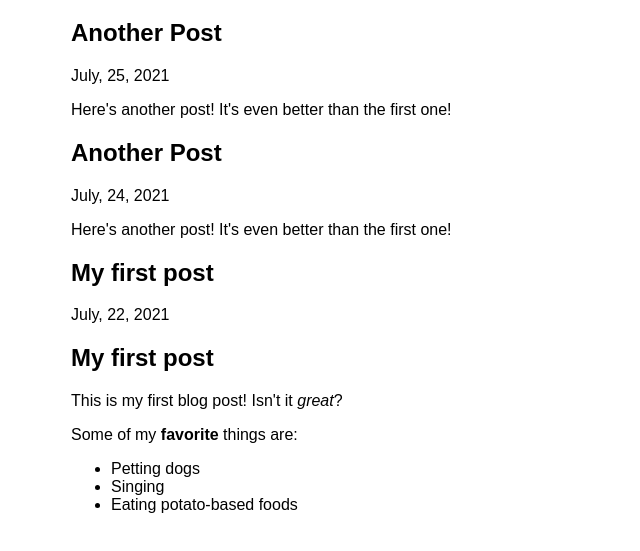
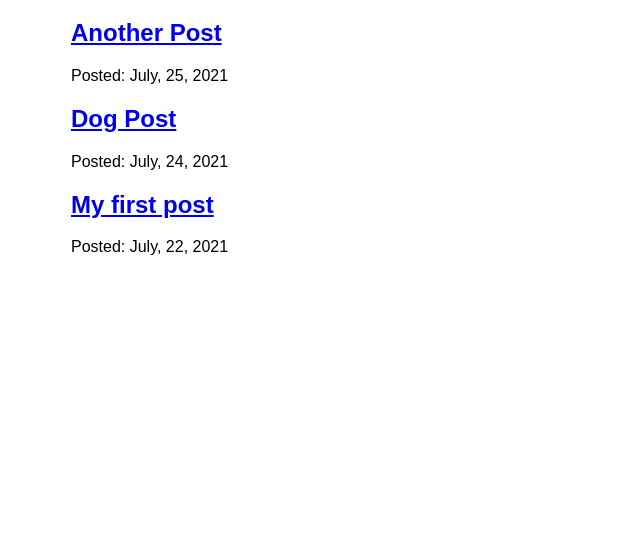
Before and after one commit to diegocosta-dev/my-fisrt-gatsby-site, a Gatsby site: page /blog in a window 1280 px wide. Shown: the part 155-706 px from the top of the page, without its empty margins (319-959 px from the left). Built offline with nearby package versions, Linux system fonts and the light colour scheme; Gatsby itself is replaced by a stand-in of ours.

Commit message:
Finished Gatsby Tutorial Part 6

```diff
--- a/blog/dog-post.mdx
+++ b/blog/dog-post.mdx
@@ -1,5 +1,5 @@
 ---
-title: "Another Post"
+title: "Dog Post"
 date: "2021-07-24"
 ---
 Here's another post! It's even better than the first one!
--- a/blog/my-first-post.mdx
+++ b/blog/my-first-post.mdx
@@ -3,7 +3,7 @@
 date: "2021-07-22"
 ---
 
-# My first post
+## My first post
 
 This is my first blog post! Isn't it *great*?
 
--- a/src/pages/blog.jsx
+++ /dev/null
@@ -1,39 +0,0 @@
-import * as React from 'react'
-import { graphql } from 'gatsby'
-import { MDXRenderer } from 'gatsby-plugin-mdx';
-import BasicLayout from '../layouts/basicLayout';
-
-const blogPage = ({ data }) => {
-  return (
-    <BasicLayout pageTitle={'My Blog Posts'}>
-        {data.allMdx.nodes.map((node) => {
-          return (
-            <article>
-              <h2>{node.frontmatter.title}</h2>
-              <p>{node.frontmatter.date}</p>
-              <MDXRenderer>
-                {node.body}
-              </MDXRenderer>
-            </article>
-          )
-        })}
-    </BasicLayout>
-  )
-}
-
-export const query = graphql`
-  query {
-    allMdx(sort: {fields: frontmatter___date, order: DESC}) {
-      nodes {
-        frontmatter {
-          title
-          date(formatString: "MMMM, D, YYYY")
-        }
-        id
-        body
-      }
-    }
-  }
-`
-
-export default blogPage;
--- /dev/null
+++ b/src/pages/blog/index.jsx
@@ -0,0 +1,39 @@
+import * as React from 'react'
+import { graphql, Link } from 'gatsby'
+import BasicLayout from '../../layouts/basicLayout';
+
+const BlogPage = ({ data }) => {
+  return (
+    <BasicLayout pageTitle="My Blog Posts">
+      {
+        data.allMdx.nodes.map(node => (
+          <article key={node.id}>
+            <h2>
+              <Link to={`/blog/${node.slug}`}>
+                {node.frontmatter.title}
+              </Link>
+            </h2>
+            <p>Posted: {node.frontmatter.date}</p>
+          </article>
+        ))
+      }
+    </BasicLayout>
+  )
+}
+
+export const query = graphql`
+  query {
+    allMdx(sort: {fields: frontmatter___date, order: DESC}) {
+      nodes {
+        frontmatter {
+          title
+          date(formatString: "MMMM, D, YYYY")
+        }
+        id
+        slug
+      }
+    }
+  }
+`
+
+export default BlogPage;
```
Also changed, not shown: src/pages/blog/{mdx.slug}.jsx (added, +27 -0 lines).
